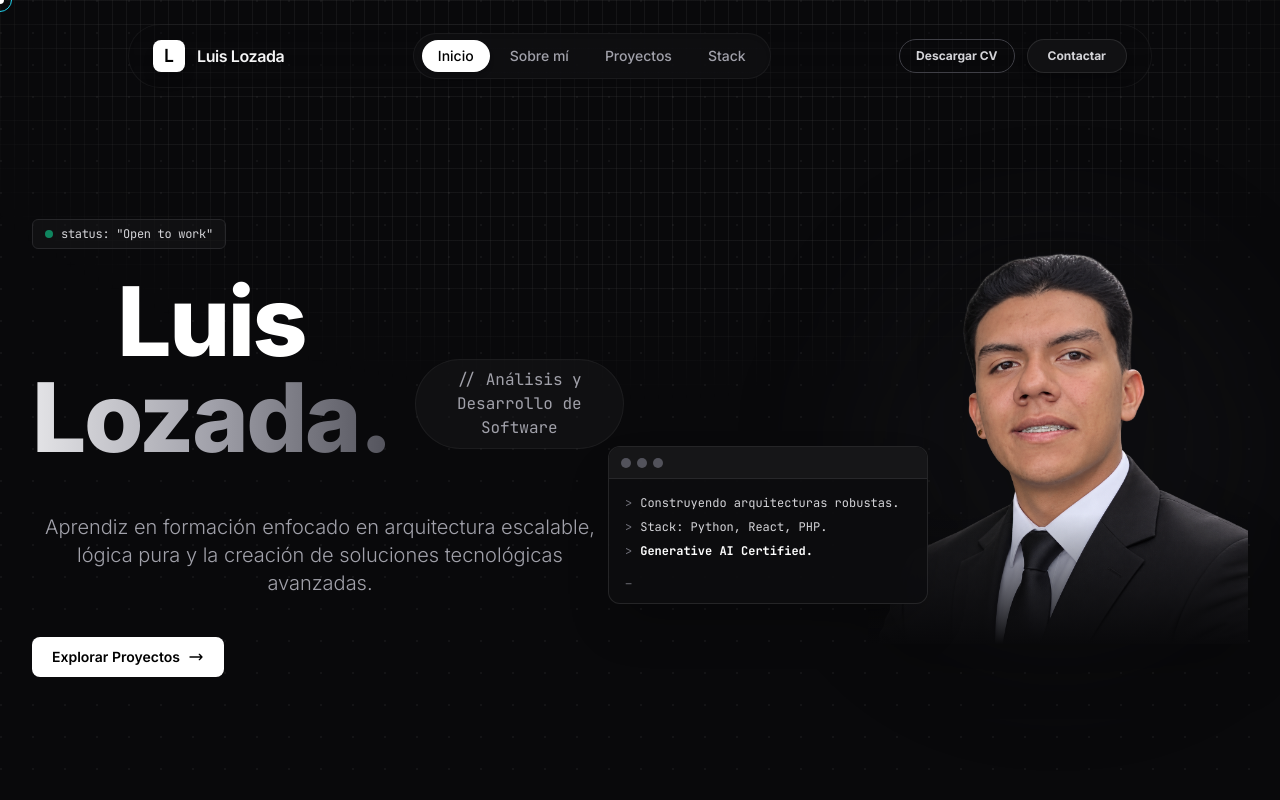
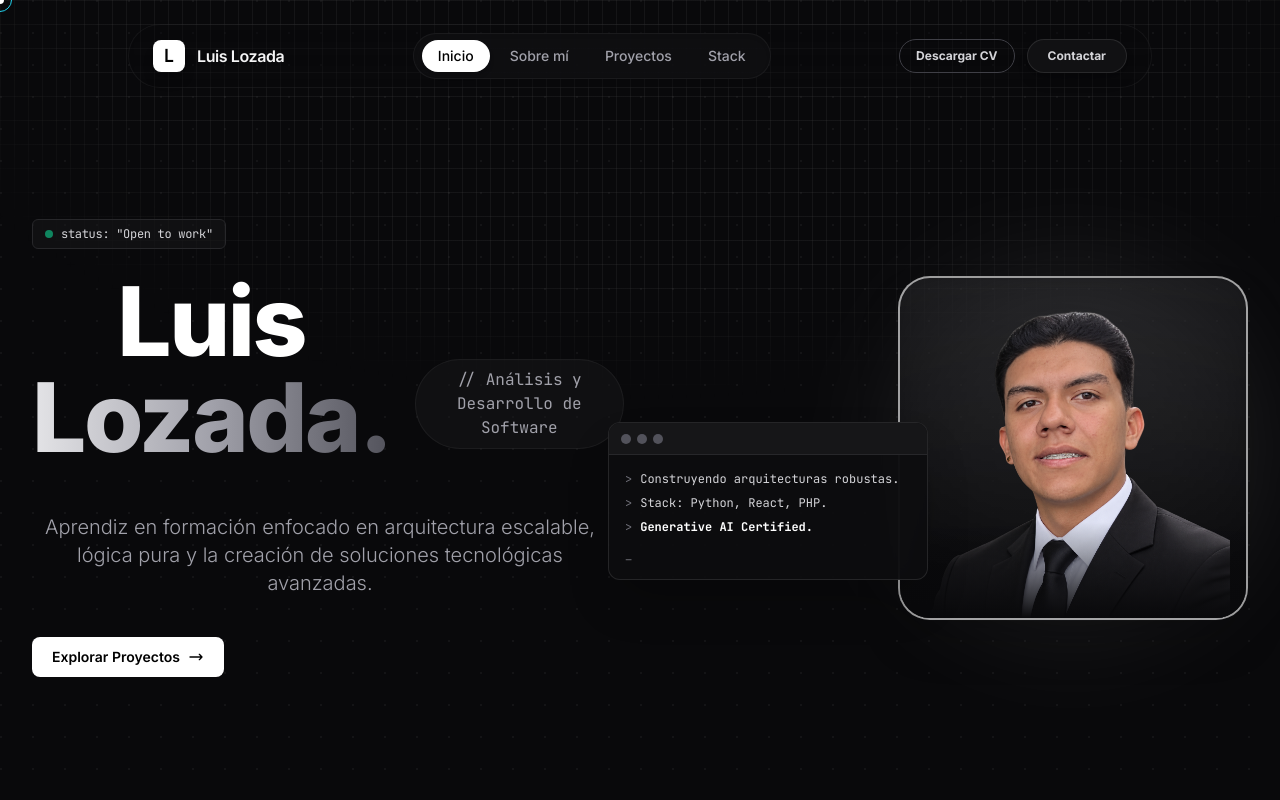
Before and after one commit to ingdevelopers449/portafolioingluis, a React (Create React App) app: page / in a window 1280 px wide. Shown: the top 800 px of the page. Built offline with nearby package versions, Linux system fonts and the light colour scheme.

Commit message:
style: add white frame to hero photo to prevent floating effect

```diff
--- a/src/componentes/hero.jsx
+++ b/src/componentes/hero.jsx
@@ -46,18 +46,21 @@ const Hero = () => {
         {/* Right Content - Prominent Photo + Floating Terminal */}
         <div className="relative flex justify-center lg:justify-end mt-12 lg:mt-0 w-full mx-auto lg:mx-0">
 
-          {/* Main Photo (No Filters, Full Color) */}
-          <div className="relative z-10 w-[280px] md:w-[380px]">
-            {/* Subtle glow behind photo */}
-            <div className="absolute top-1/2 left-1/2 -translate-x-1/2 -translate-y-1/2 w-full h-full bg-zinc-800/20 rounded-full blur-3xl z-0"></div>
+          {/* Main Photo (Enmarcada) */}
+          <div className="relative z-10 w-[280px] md:w-[350px]">
+            {/* Subtle glow behind frame */}
+            <div className="absolute top-1/2 left-1/2 -translate-x-1/2 -translate-y-1/2 w-full h-full bg-white/10 rounded-full blur-3xl z-0"></div>
 
-            <img
-              src={fotoLuis}
-              alt="Luis Felipe"
-              className="w-full h-auto object-cover relative z-10 drop-shadow-2xl"
-            />
-            {/* Gradient to blend with background */}
-            <div className="absolute bottom-0 left-0 right-0 h-1/3 bg-gradient-to-t from-[#09090b] to-transparent z-20"></div>
+            {/* El Marco Blanco / Glassmorphism */}
+            <div className="relative z-10 rounded-[2rem] border-2 border-white/60 bg-gradient-to-b from-zinc-800/50 to-[#09090b] p-4 pb-0 overflow-hidden shadow-2xl backdrop-blur-md">
+              <img
+                src={fotoLuis}
+                alt="Luis Felipe"
+                className="w-full h-auto object-cover relative z-10 transform translate-y-4"
+              />
+              {/* Gradient to blend the bottom of the photo inside the frame */}
+              <div className="absolute bottom-0 left-0 right-0 h-24 bg-gradient-to-t from-[#09090b] to-transparent z-20"></div>
+            </div>
           </div>
 
           {/* Floating Terminal Card over the image */}
```
